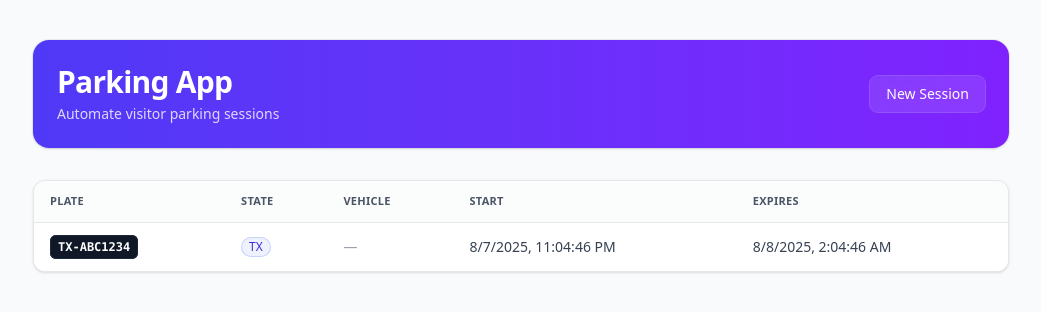
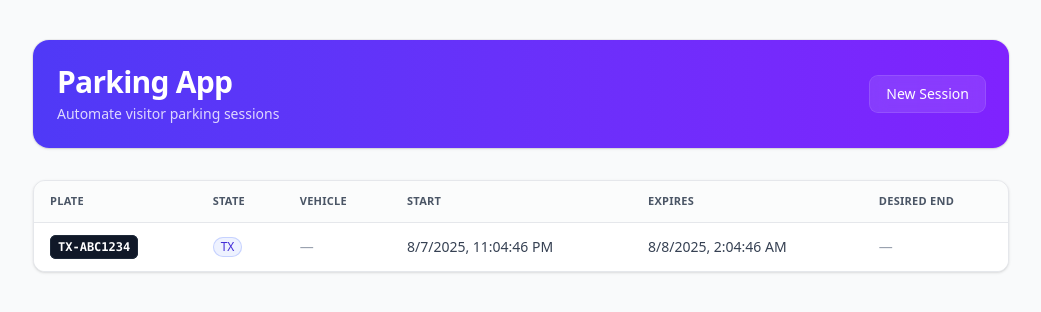
Before and after one commit to canyon97/register, a React (Vite) app in the folder parking-app/: page / in a window 1280 px wide. Shown: the top 312 px of the page, without its empty margins (119-1160 px from the left). Built offline with nearby package versions, Linux system fonts and the light colour scheme.

Commit message:
feat: add Desired End column to sessions table; attach desiredEndAt on creation for display

```diff
--- a/parking-app/src/App.jsx
+++ b/parking-app/src/App.jsx
@@ -30,7 +30,10 @@ function App() {
   }, [desiredEndDate]);
 
   function handleCreate(session, newDesiredEndDate) {
-    setSessions((prev) => [session, ...prev]);
+    const withDesired = newDesiredEndDate
+      ? { ...session, desiredEndAt: newDesiredEndDate.toISOString() }
+      : session;
+    setSessions((prev) => [withDesired, ...prev]);
     if (newDesiredEndDate) setDesiredEndDate(newDesiredEndDate);
   }
 
--- a/parking-app/src/components/ActiveSessions.jsx
+++ b/parking-app/src/components/ActiveSessions.jsx
@@ -45,6 +45,7 @@ export default function ActiveSessions({ sessions: externalSessions }) {
               <Th>Vehicle</Th>
               <Th>Start</Th>
               <Th>Expires</Th>
+              <Th>Desired End</Th>
             </tr>
           </thead>
           <tbody className="divide-y divide-gray-100">
@@ -69,6 +70,7 @@ export default function ActiveSessions({ sessions: externalSessions }) {
                 </Td>
                 <Td>{new Date(s.startTime).toLocaleString()}</Td>
                 <Td>{new Date(s.expiresAt).toLocaleString()}</Td>
+                <Td>{s.desiredEndAt ? new Date(s.desiredEndAt).toLocaleString() : <span className="text-gray-400">—</span>}</Td>
               </tr>
             ))}
           </tbody>
```
